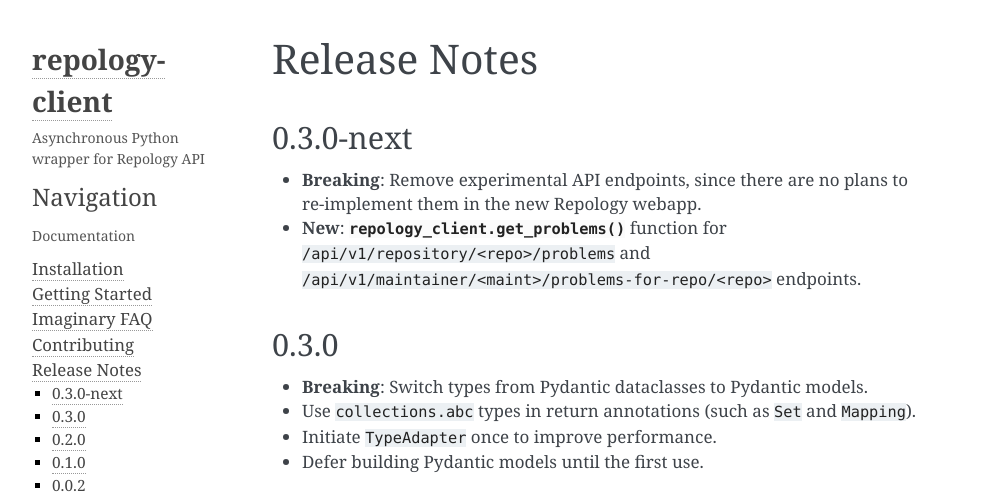
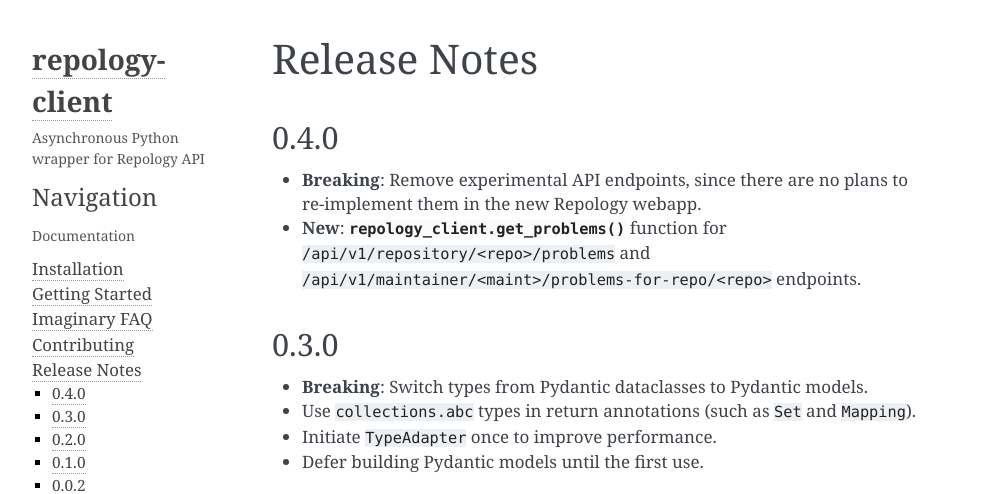
Before and after one commit to CyberTailor/repology-client, a Sphinx documentation site: the page built from docs/release-notes.rst, in a window 1280 px wide. Shown: the top 494 px of the page, without its empty margins (148-1141 px from the left). Built offline with Sphinx 7.4.7, drawn with Linux system fonts in a browser that asks for light colours.

Commit message:
Bump version: 0.3.0 → 0.4.0

```diff
--- a/docs/conf.py
+++ b/docs/conf.py
@@ -12,7 +12,7 @@
 project = 'repology-client'
 author = 'Anna Vyalkova'
 copyright = f'2024, {author}'
-release = '0.3.0'
+release = '0.4.0'
 
 # -- General configuration ---------------------------------------------------
 # https://www.sphinx-doc.org/en/master/usage/configuration.html#general-configuration
--- a/docs/release-notes.rst
+++ b/docs/release-notes.rst
@@ -4,7 +4,7 @@
 Release Notes
 =============
 
-0.3.0-next
+0.4.0
 ----------
 
 - **Breaking**: Remove experimental API endpoints, since there are no plans to
--- a/pyproject.toml
+++ b/pyproject.toml
@@ -84,7 +84,7 @@
 no_implicit_optional = true
 
 [tool.bumpversion]
-current_version = "0.3.0"
+current_version = "0.4.0"
 commit = true
 tag = true
 tag_name = "{new_version}"
```
Also changed, not shown: 1 other file.
